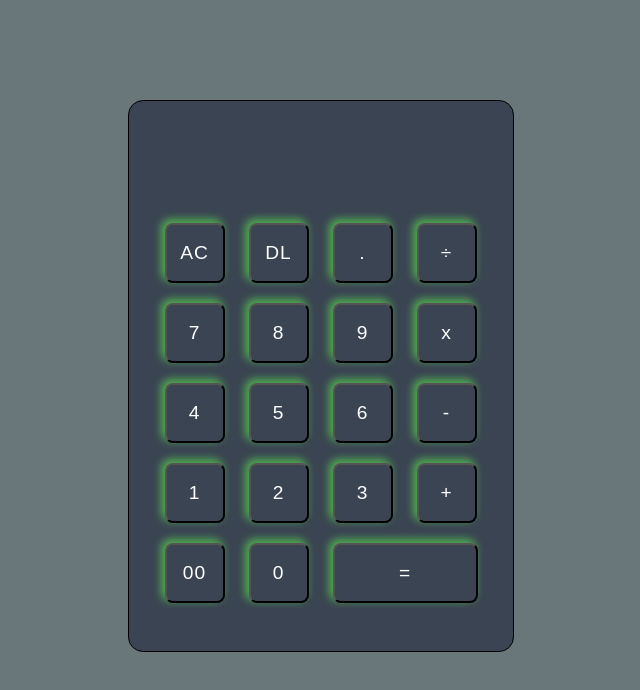
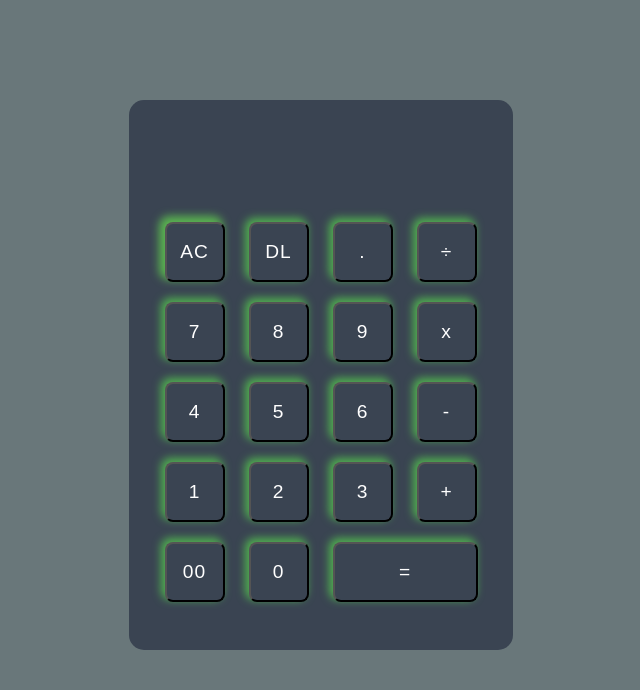
Before and after one commit to issamboukerch/calculator-app, a plain HTML site: page index.html in a window 1280 px wide. In both pictures the pointer is over the button "AC". Shown: the whole page, without its empty margins (319-959 px from the left). Drawn offline with Linux system fonts and the light colour scheme.

Commit message:
style change

```diff
--- a/style.css
+++ b/style.css
@@ -10,7 +10,7 @@ main{
     display: flex;
     flex-direction: column;
     align-items: center;
-    border: solid black 1px;
+
     background-color: #3a4452;
     height: 550px;
     width: 30%;
@@ -47,6 +47,10 @@ letter-spacing: 1px;
 font-size: larger;
 font-weight: 200;
 
+
+}
+#buttons button:hover{
+box-shadow: -4px -4px 9px 2px  rgb(90, 180, 80);
 }
 #equle{
     width: 145px !important;
```
